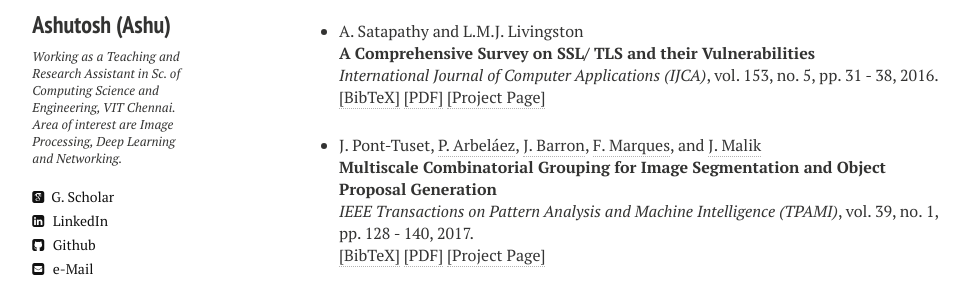
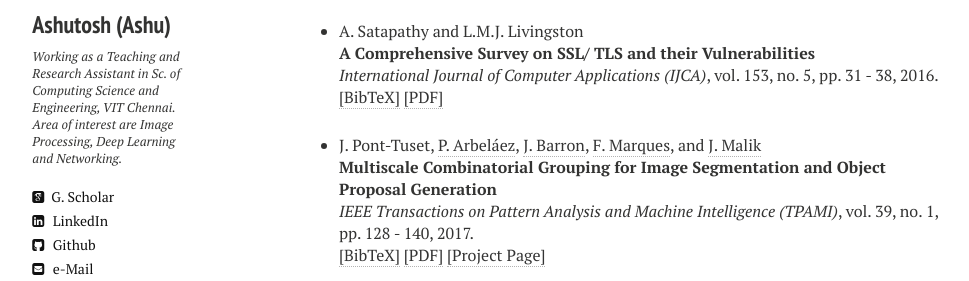
Before and after one commit to ashutoshsatapathy1990/ashutoshsatapathy1990.github.io, a Jekyll site: the page built from publications.md, in a window 1280 px wide and 900 px high. Shown: the part 237-518 px from the top of the window, without its empty margins (21-990 px from the left). Built offline with Jekyll 4.4.1, drawn with Linux system fonts in a browser that asks for light colours; nearby versions of some CDN libraries.

Commit message:
Update publications.html

```diff
--- a/_layouts/publications.html
+++ b/_layouts/publications.html
@@ -96,7 +96,7 @@ pp. 31 - 38,
 2016.
 <br />
 <a href="javascript:toggleBibtex('ashutosh2016b')">[BibTeX]</a>
-<a href="http://arxiv.org/abs/1701.04658" target="_blank">[PDF]</a> <a href="https://www.dropbox.com/s/ly1othzlywhsppt/SSL-TLS-review.pdf?dl=0"  target="_blank">[Project Page]</a>
+<a href="https://www.dropbox.com/s/ly1othzlywhsppt/SSL-TLS-review.pdf?dl=0" target="_blank">[PDF]</a>
 </p>
 <div id="bib_ashutosh2016b" class="bibtex noshow">
 <pre>
```
